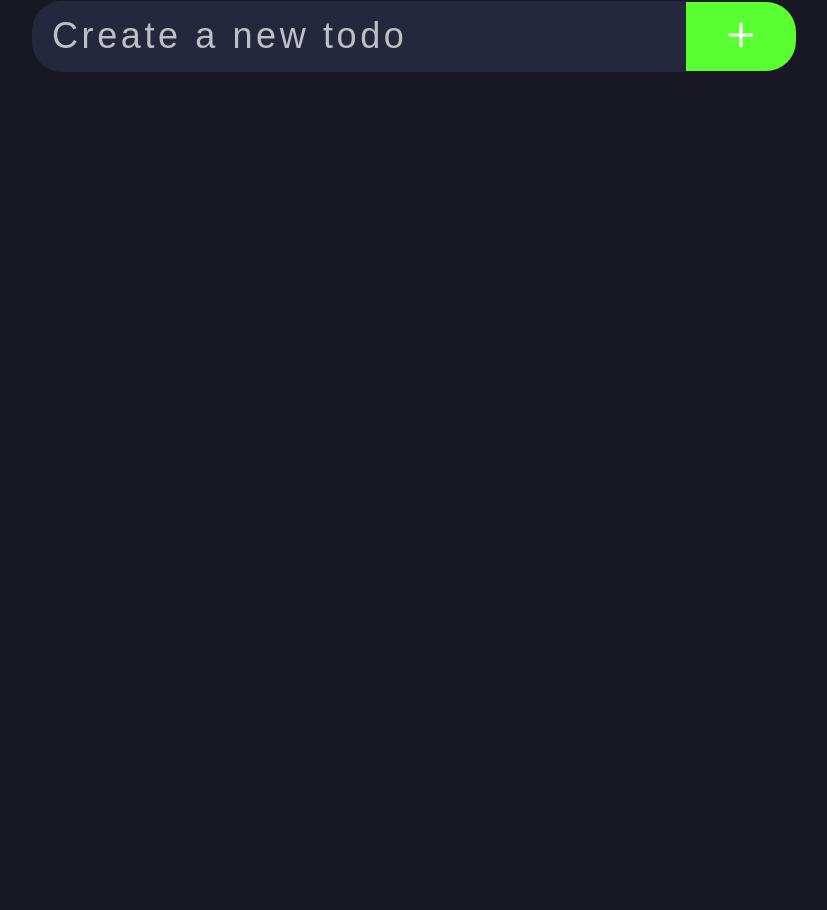
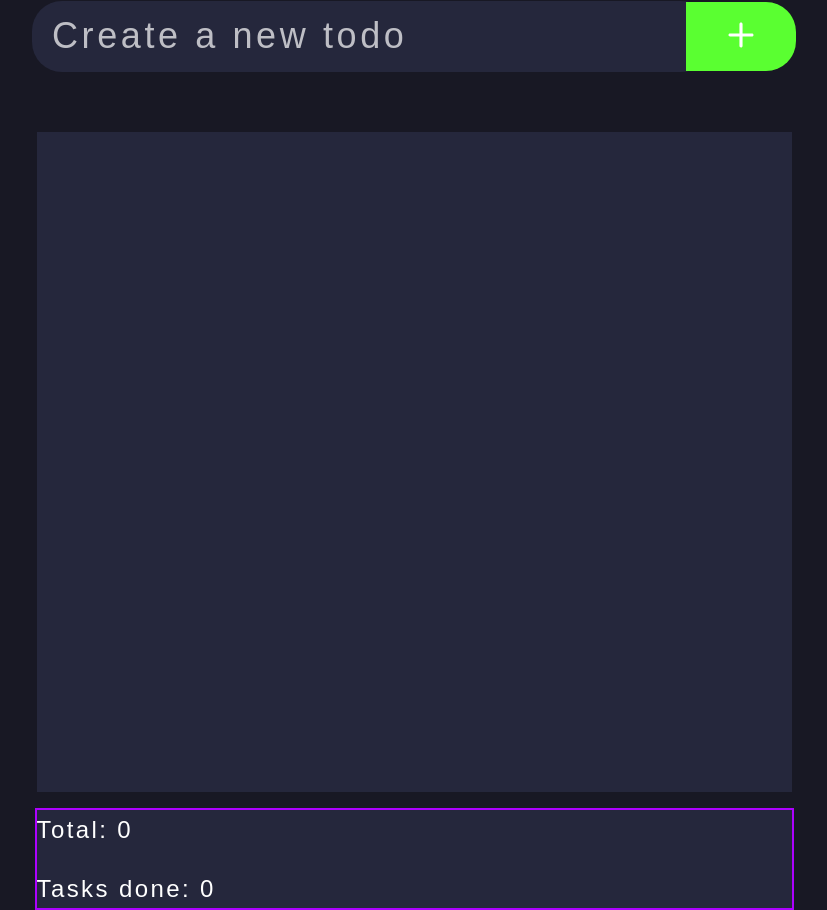
Before and after one commit to oxitenko/todo-jampad, a React (Create React App) app: page / in a window 1280 px wide. Shown: the part 215-1125 px from the top of the page, without its empty margins (226-1053 px from the left). Before the commit the page ends 800 px from the top, so only its background shows below. Built offline with nearby package versions, Linux system fonts and the light colour scheme; a web font is replaced by a local one.

Commit message:
feat(counter): add counter

```diff
--- /dev/null
+++ b/src/components/Counter/Counter.module.css
@@ -0,0 +1,17 @@
+.counter {
+    display: flex;
+    width: 755px;
+    max-width: 100%;
+    flex-direction: column;
+    border: 2px solid #ad02fe;
+    background-color: #25273c;
+    row-gap: 20px;
+}
+
+.text {
+    font-size: 24px;
+    line-height: 39px;
+    letter-spacing: 0.1em;
+    color: #ffffff;
+    margin: 0;
+}
--- /dev/null
+++ b/src/components/Counter/Counter.tsx
@@ -0,0 +1,17 @@
+import styles from './Counter.module.css'
+import {observer} from 'mobx-react';
+import React from 'react';
+import store from '../../store/todoStore';
+
+const Counter: React.FC = observer(() => {
+    return (
+        <div className={styles.counter}>
+            <p className={styles.text}>Total: {store.totalTodosCount}</p>
+            <p className={styles.text}>
+                Tasks done: {store.completedTodosCount}
+            </p>
+        </div>
+    );
+});
+
+export default Counter;
--- a/src/components/ToDoList/ToDoList.module.css
+++ b/src/components/ToDoList/ToDoList.module.css
@@ -24,4 +24,10 @@
     background-color: #25273c;
     row-gap: 10px;
     margin-top: 60px;
+    height: 660px;
+    overflow-y: auto;
 }
+
+.list::-webkit-scrollbar {
+    width: 0;
+}
--- a/src/components/ToDoList/ToDoList.tsx
+++ b/src/components/ToDoList/ToDoList.tsx
@@ -4,6 +4,7 @@ import store from '../../store/todoStore';
 import styles from './ToDoList.module.css'
 import Form from "../Form/Form";
 import ToDoItem from "../ToDoItem/ToDoItem";
+import Counter from "../Counter/Counter";
 
 const TodoList: React.FC = observer(() => {
     return (
@@ -17,6 +18,7 @@ const TodoList: React.FC = observer(() => {
                     );
                 })}
             </ul>
+            <Counter/>
         </section>
     );
 });
```
